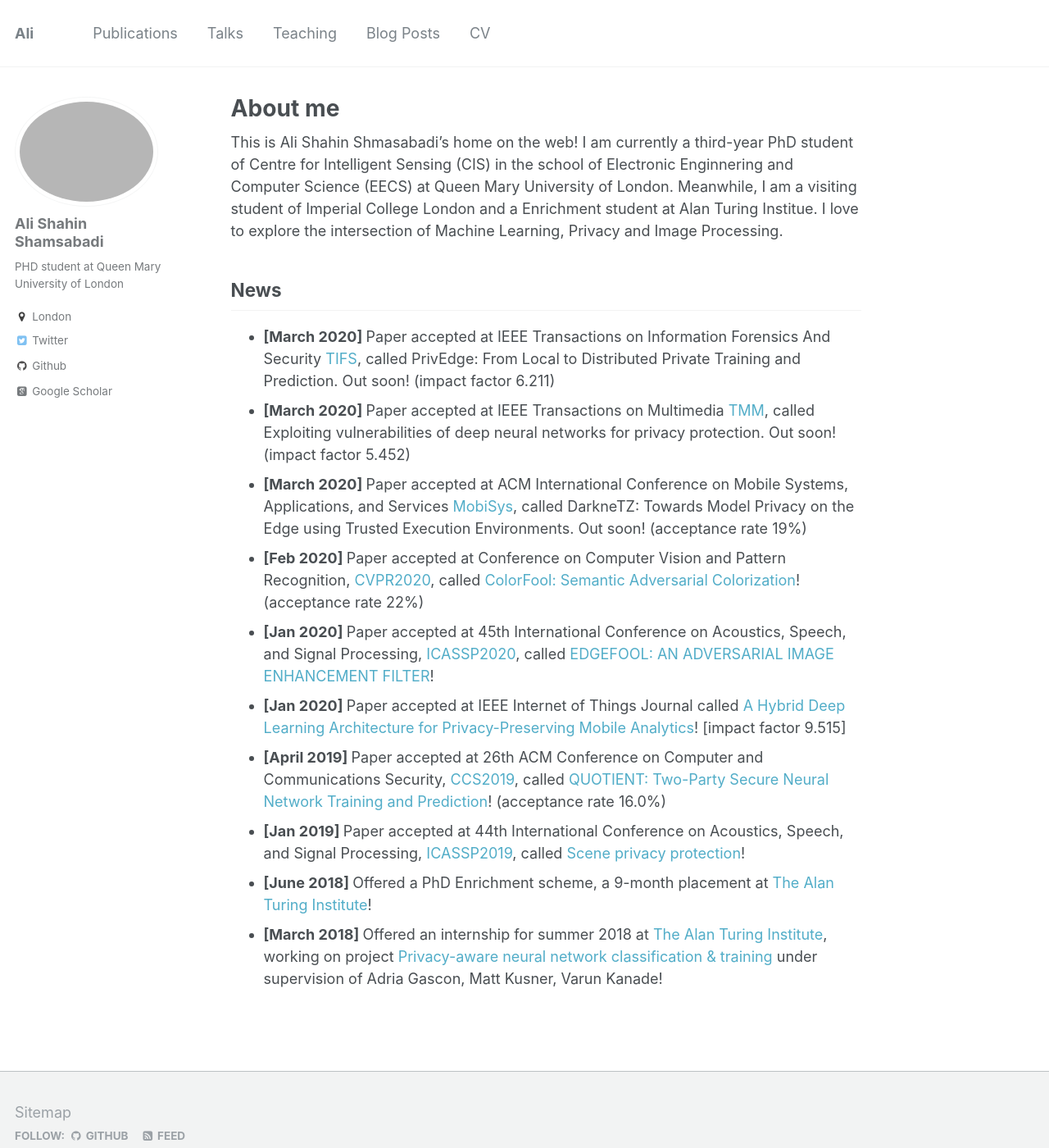
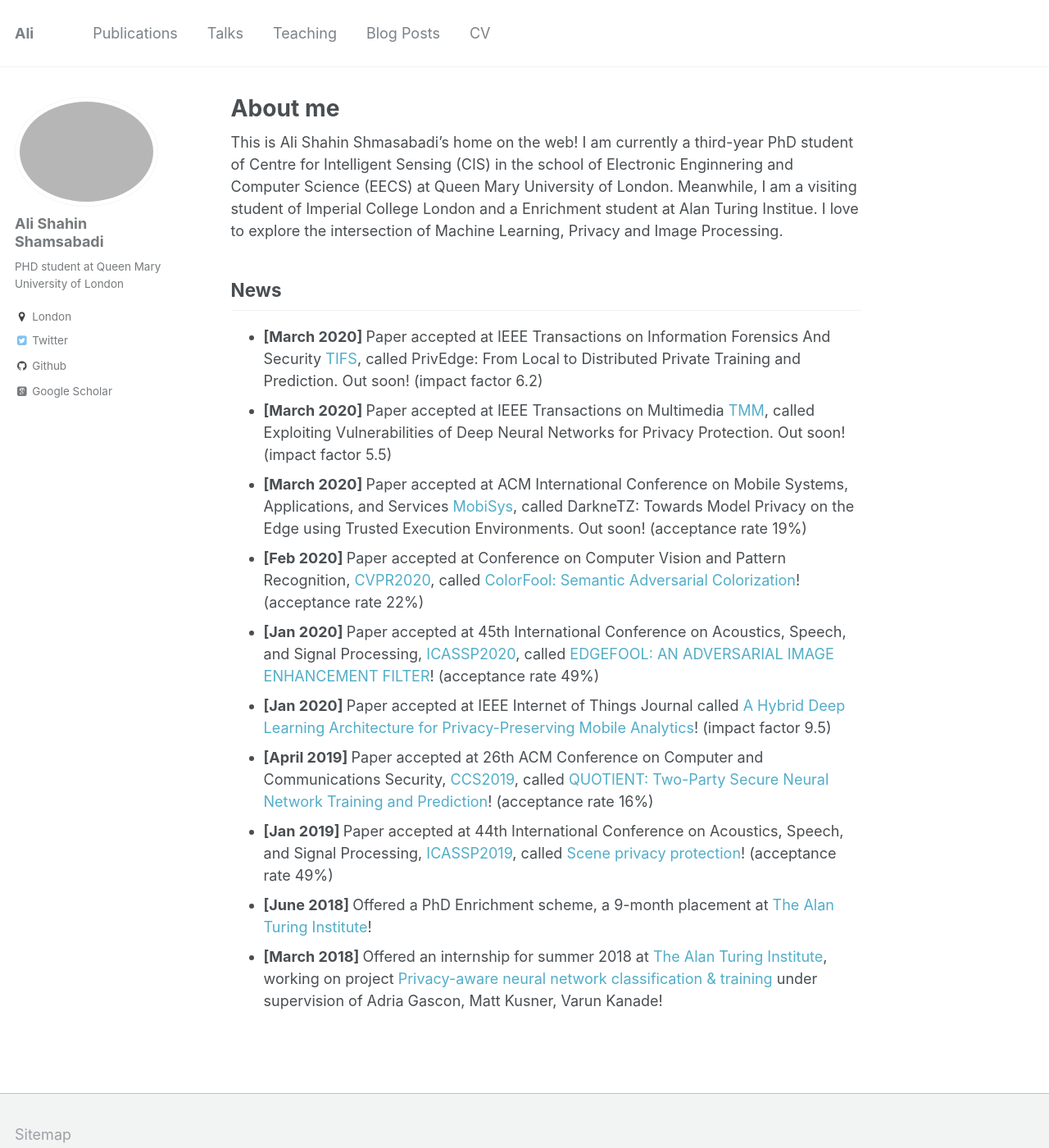
Before and after one commit to AliShahin/AliShahin.github.io, a Jekyll site: the page built from _pages/about.md, in a window 1280 px wide and 1400 px high. Shown: the whole window at 82% size. Built offline with Jekyll 4.4.1, drawn with Linux system fonts in a browser that asks for light colours; some web fonts are replaced.

Commit message:
Update about.md

```diff
--- a/_pages/about.md
+++ b/_pages/about.md
@@ -12,13 +12,13 @@ This is Ali Shahin Shmasabadi's home on the web!
 I am currently a third-year PhD student of Centre for Intelligent Sensing (CIS) in the school of Electronic Enginnering and Computer Science (EECS) at Queen Mary University of London. Meanwhile, I am a visiting student of Imperial College London and a Enrichment student at Alan Turing Institue. I love to explore the intersection of Machine Learning, Privacy and Image Processing.
 
 ## News
-- <b> [March 2020] </b> Paper accepted at IEEE Transactions on Information Forensics And Security [TIFS](https://ieeexplore.ieee.org/xpl/RecentIssue.jsp?punumber=10206), called PrivEdge: From Local to Distributed Private Training and Prediction. Out soon! (impact factor 6.211)
-- <b> [March 2020] </b> Paper accepted at IEEE Transactions on Multimedia [TMM](https://ieeexplore.ieee.org/xpl/RecentIssue.jsp?punumber=6046), called Exploiting vulnerabilities of deep neural networks for privacy protection. Out soon! (impact factor 5.452)
+- <b> [March 2020] </b> Paper accepted at IEEE Transactions on Information Forensics And Security [TIFS](https://ieeexplore.ieee.org/xpl/RecentIssue.jsp?punumber=10206), called PrivEdge: From Local to Distributed Private Training and Prediction. Out soon! (impact factor 6.2)
+- <b> [March 2020] </b> Paper accepted at IEEE Transactions on Multimedia [TMM](https://ieeexplore.ieee.org/xpl/RecentIssue.jsp?punumber=6046), called Exploiting Vulnerabilities of Deep Neural Networks for Privacy Protection. Out soon! (impact factor 5.5)
 - <b> [March 2020] </b> Paper accepted at ACM International Conference on Mobile Systems, Applications, and Services [MobiSys](https://www.sigmobile.org/mobisys/2020/), called DarkneTZ: Towards Model Privacy on the Edge using Trusted Execution Environments. Out soon! (acceptance rate 19%)
 - <b> [Feb 2020] </b> Paper accepted at Conference on Computer Vision and Pattern Recognition, [CVPR2020](http://cvpr2020.thecvf.com), called [ColorFool: Semantic Adversarial Colorization](https://arxiv.org/pdf/1911.10891.pdf)! (acceptance rate 22%)
-- <b> [Jan 2020] </b> Paper accepted at 45th International Conference on Acoustics, Speech, and Signal Processing, [ICASSP2020](https://2020.ieeeicassp.org), called [EDGEFOOL: AN ADVERSARIAL IMAGE ENHANCEMENT FILTER](https://arxiv.org/pdf/1910.12227.pdf)!
-- <b> [Jan 2020] </b> Paper accepted at IEEE Internet of Things Journal called [A Hybrid Deep Learning Architecture for Privacy-Preserving Mobile Analytics](https://arxiv.org/pdf/1703.02952.pdf)! [impact factor 9.515]
-- <b> [April 2019] </b> Paper accepted at 26th ACM Conference on Computer and Communications Security, [CCS2019](https://sigsac.org/ccs/CCS2019/), called [QUOTIENT: Two-Party Secure Neural Network Training and Prediction](https://arxiv.org/pdf/1907.03372.pdf)! (acceptance rate 16.0%)
-- <b> [Jan 2019] </b> Paper accepted at 44th International Conference on Acoustics, Speech, and Signal Processing, [ICASSP2019](https://2019.ieeeicassp.org), called [Scene privacy protection](https://qmro.qmul.ac.uk/xmlui/bitstream/handle/123456789/56780/Cavallaro%20Scene%20privacy%20protection%202019%20Accepted.pdf?sequence=2)!
+- <b> [Jan 2020] </b> Paper accepted at 45th International Conference on Acoustics, Speech, and Signal Processing, [ICASSP2020](https://2020.ieeeicassp.org), called [EDGEFOOL: AN ADVERSARIAL IMAGE ENHANCEMENT FILTER](https://arxiv.org/pdf/1910.12227.pdf)! (acceptance rate 49%)
+- <b> [Jan 2020] </b> Paper accepted at IEEE Internet of Things Journal called [A Hybrid Deep Learning Architecture for Privacy-Preserving Mobile Analytics](https://arxiv.org/pdf/1703.02952.pdf)! (impact factor 9.5)
+- <b> [April 2019] </b> Paper accepted at 26th ACM Conference on Computer and Communications Security, [CCS2019](https://sigsac.org/ccs/CCS2019/), called [QUOTIENT: Two-Party Secure Neural Network Training and Prediction](https://arxiv.org/pdf/1907.03372.pdf)! (acceptance rate 16%)
+- <b> [Jan 2019] </b> Paper accepted at 44th International Conference on Acoustics, Speech, and Signal Processing, [ICASSP2019](https://2019.ieeeicassp.org), called [Scene privacy protection](https://qmro.qmul.ac.uk/xmlui/bitstream/handle/123456789/56780/Cavallaro%20Scene%20privacy%20protection%202019%20Accepted.pdf?sequence=2)! (acceptance rate 49%)
 - <b> [June 2018] </b> Offered a PhD Enrichment scheme, a 9-month placement at [The Alan Turing Institute](https://www.turing.ac.uk)!
 - <b> [March 2018] </b> Offered an internship for summer 2018 at [The Alan Turing Institute](https://www.turing.ac.uk), working on project [Privacy-aware neural network classification & training](https://aticdn.s3-eu-west-1.amazonaws.com/2017/12/Internship-Project-Descriptions-2018-FINAL-WC.pdf) under supervision of Adria Gascon, Matt Kusner, Varun Kanade!
```
